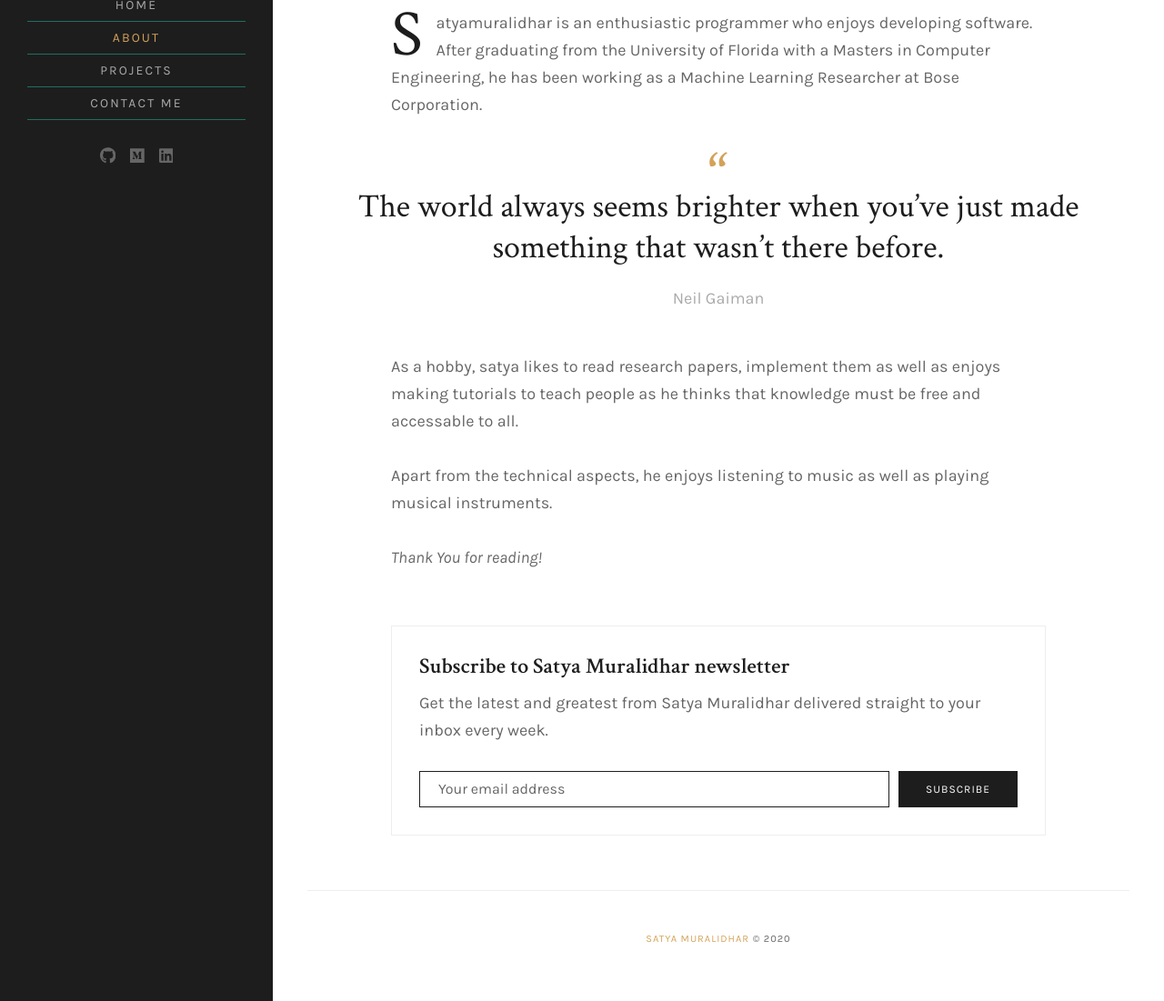
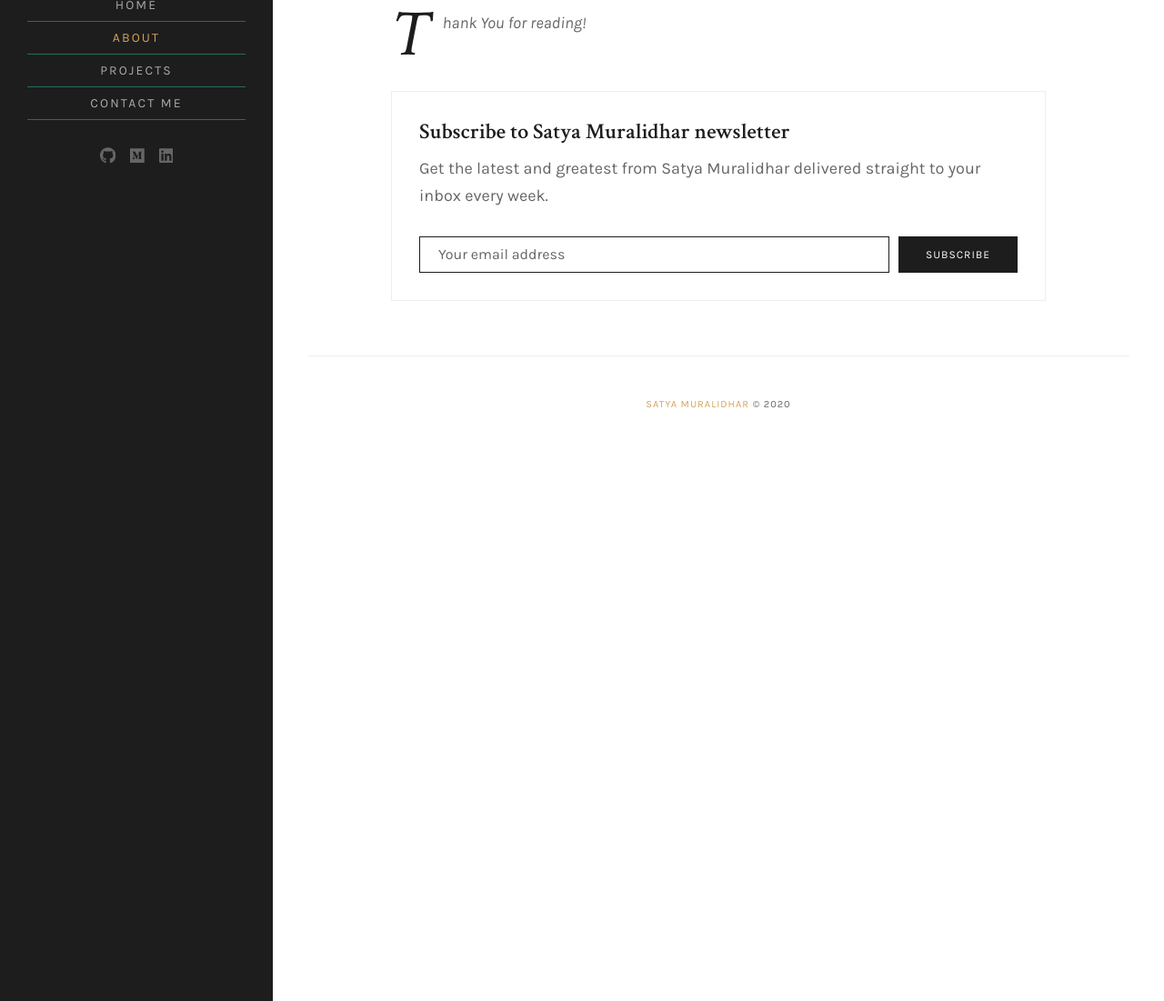
Before and after one commit to satyamuralidhar/satyamuralidhar.github.io, a Jekyll site: the page built from about.md, in a window 1280 px wide and 1400 px high, scrolled down 564 px. Shown: the part 299-1400 px from the top of the window at 91% size. Built offline with Jekyll 4.4.1, drawn with Linux system fonts in a browser that asks for light colours; nearby versions of some CDN libraries.

Commit message:
Update about.md

```diff
--- a/about.md
+++ b/about.md
@@ -4,12 +4,5 @@ title: About
 featured_image: /assets/images/pages/about.jpg
 ---
 
-Satyamuralidhar is an enthusiastic programmer who enjoys developing software. After graduating from the University of Florida with a Masters in Computer Engineering, he has been working as a Machine Learning Researcher at Bose Corporation.
-
->The world always seems brighter when you’ve just made something that wasn’t there before. <cite>Neil Gaiman</cite>
-
-As a hobby, satya likes to read research papers, implement them as well as enjoys making tutorials to teach people as he thinks that knowledge must be free and accessable to all.
-
-Apart from the technical aspects, he enjoys listening to music as well as playing musical instruments.
 
 *Thank You for reading!*
```
